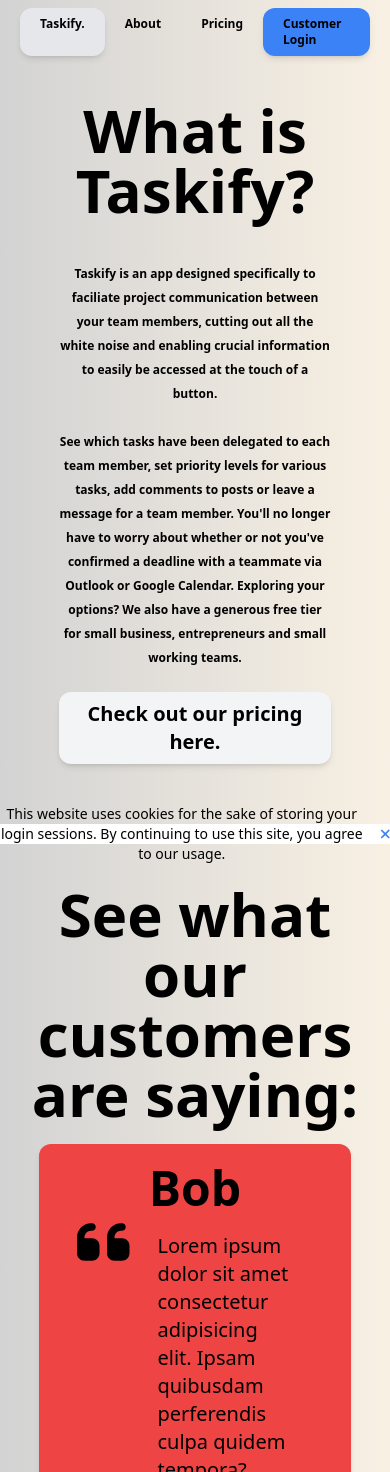
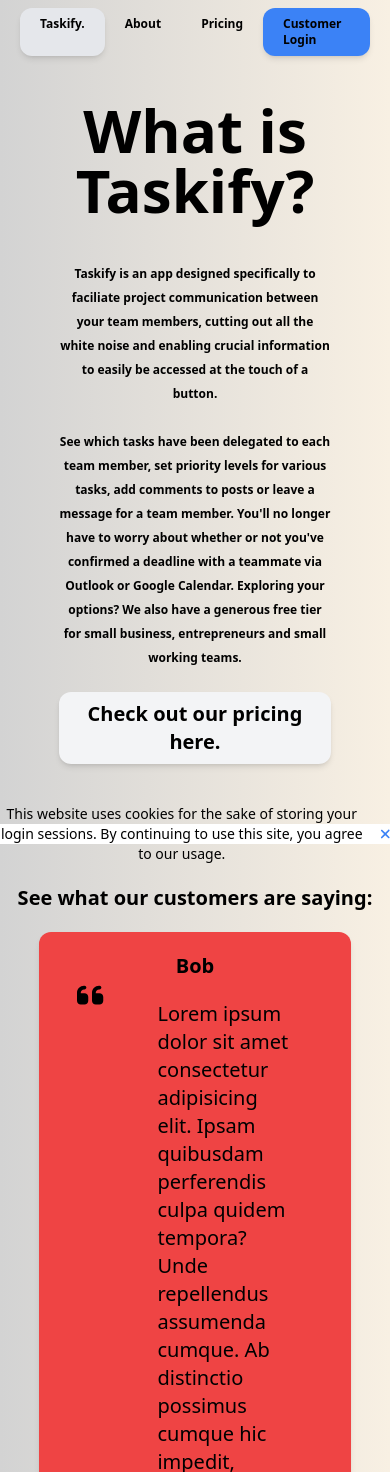
Before and after one commit to joshua-mo-143/management-app-frontend, a React (Vite) app: page /about in a window 390 px wide. Shown: the top 1472 px of the page. Built offline with nearby package versions, Linux system fonts and the light colour scheme.

Commit message:
mobile responsive

```diff
--- a/src/components/TestimonySlider.jsx
+++ b/src/components/TestimonySlider.jsx
@@ -21,7 +21,7 @@
     <div className="relative w-4/5 h-full m-auto bg-red-500 rounded-xl p-5 pb-10 shadow-md">
         {custReviews.filter(x => x.id == sliderIndex).map((x) => (
             <div key={x.id} className="relative">
-                <h1 className="text-center font-bold text-5xl">{x.custName}</h1>
+                <h1 className="text-center font-bold text-xl md:text-2xl lg:text-5xl">{x.custName}</h1>
                 <div onClick={()=>sliderLeft()} className="absolute top-1/2 bg-white/50 p-5 px-6 rounded-full cursor-pointer">
                 <FontAwesomeIcon icon={faArrowLeft}/>
         </div>
@@ -30,8 +30,8 @@
                         <img src={x.custImg} className="rounded-full items-center"/>
                     </div>
                     <div className="relative basis-2/4 -ml-20">
-                        <FontAwesomeIcon icon={faQuoteLeft} className="absolute text-6xl -left-20 -top-5"/>
-                            <span className="text-xl" id="testimony">
+                        <FontAwesomeIcon icon={faQuoteLeft} className="absolute text-3xl md:text-6xl -left-20 -top-5"/>
+                            <span className="text-md text-xl" id="testimony">
                                 Lorem ipsum dolor sit amet consectetur adipisicing elit. Ipsam quibusdam perferendis culpa quidem tempora? Unde repellendus assumenda cumque. Ab distinctio possimus cumque hic impedit, laboriosam magnam sequi nulla repellendus eos harum. Eos itaque consequuntur cumque repudiandae sapiente unde dicta. Quisquam deserunt voluptatibus odio illo perferendis id modi soluta voluptatem omnis ea cupiditate nesciunt ducimus repudiandae at aliquam, eum saepe laudantium molestias ipsum sequi inventore et iure blanditiis. At totam deleniti ab nobis iusto ipsa eveniet cum dolorum optio consectetur iste atque magni impedit, dolorem consequuntur animi alias, molestias soluta quibusdam, reiciendis officiis! Necessitatibus sed tempora nihil sapiente mollitia culpa rerum!
                             </span>
                     </div>
--- a/src/pages/About.jsx
+++ b/src/pages/About.jsx
@@ -27,7 +27,7 @@
                   </button>
                   </Link>
                 </div>
-                <h1 className="text-6xl font-bold text-center pb-5 pt-5 mt-20">See what our customers are saying:</h1>
+                <h1 className="text-xl md:text-3xl lg:text-6xl font-bold text-center pb-5 pt-5 mt-20">See what our customers are saying:</h1>
               <TestimonySlider/>
         </div>
         <div className="p-5"></div>
```
